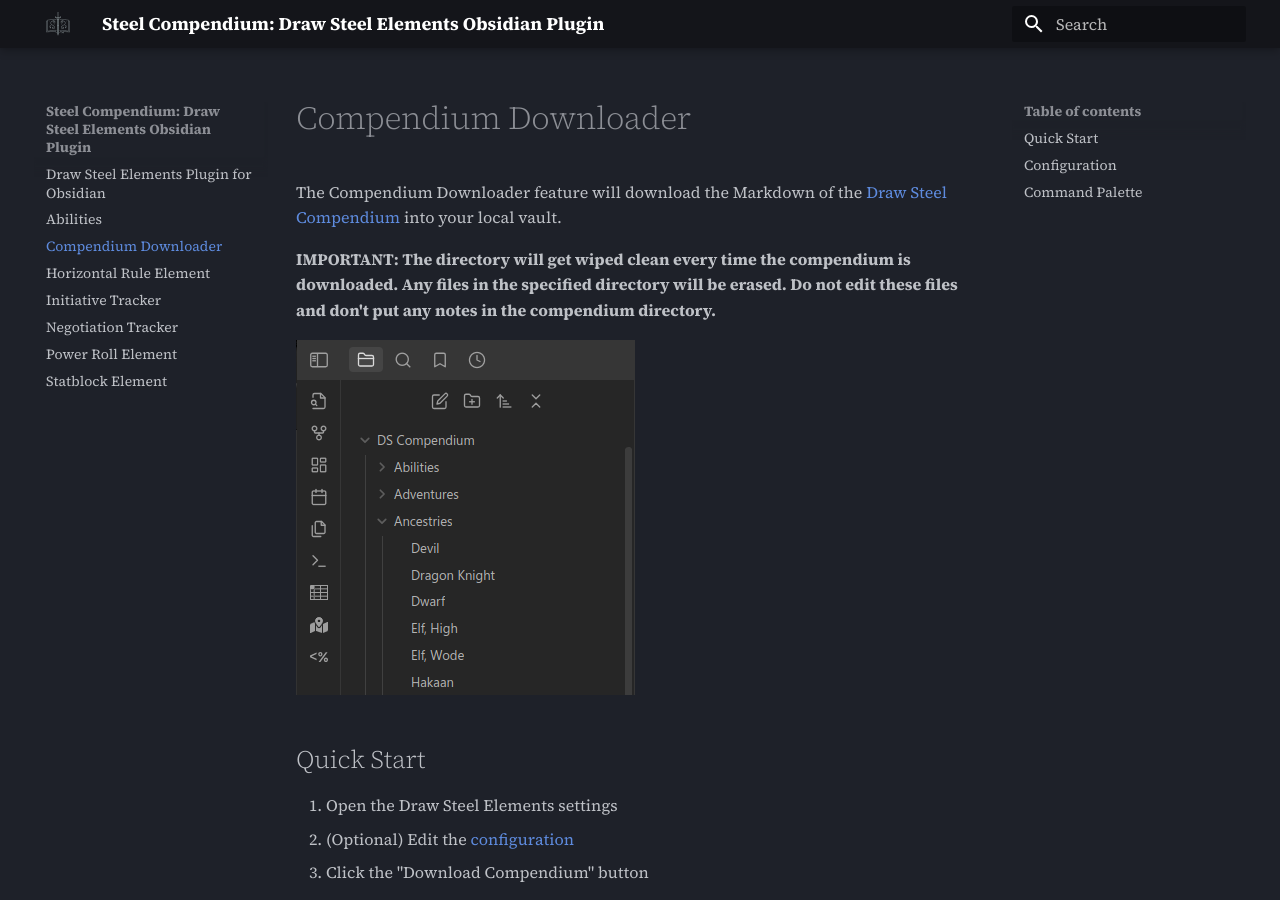
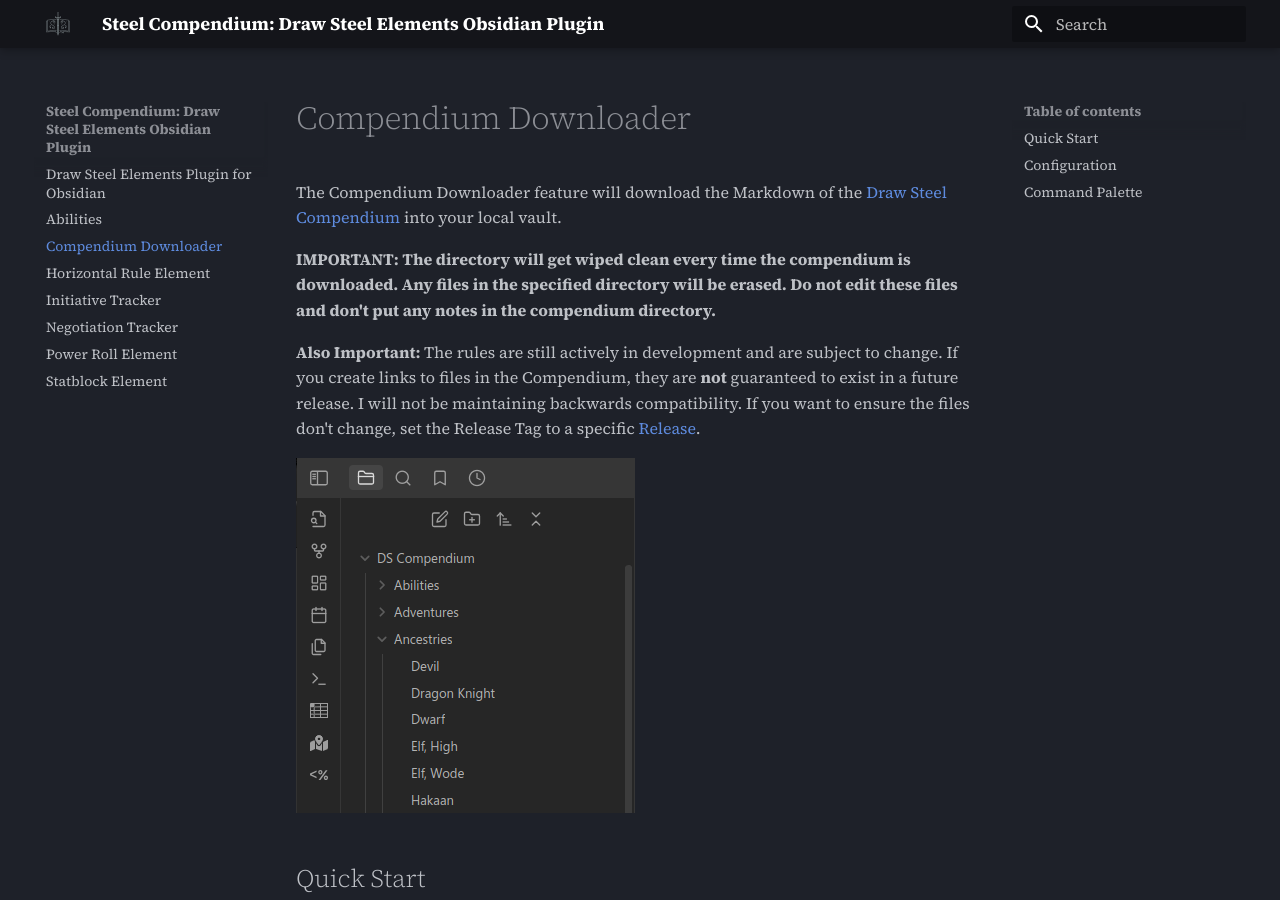
Before and after one commit to SteelCompendium/draw-steel-elements, an MkDocs documentation site: the page built from docs/compendium-downloader.md, in a window 1280 px wide and 900 px high. Built offline with MkDocs 1.6.1 and Material for MkDocs 9.7.7, drawn with Linux system fonts in a browser that asks for light colours; comment, search, counter and statistics services are not loaded.

Commit message:
Adds warning about changing content

```diff
--- a/docs/compendium-downloader.md
+++ b/docs/compendium-downloader.md
@@ -5,6 +5,11 @@
 
 **IMPORTANT: The directory will get wiped clean every time the compendium is downloaded.  Any files in the
 specified directory will be erased.  Do not edit these files and don't put any notes in the compendium directory.**
+
+**Also Important:** The rules are still actively in development and are subject to change. If you create links to
+files in the Compendium, they are **not** guaranteed to exist in a future release.  I will not be maintaining backwards
+compatibility.  If you want to ensure the files don't change, set the Release Tag to a specific
+[Release](https://github.com/SteelCompendium/data-md-dse/releases).
 
 ![compendium](Media/compendium.png)
 
```
